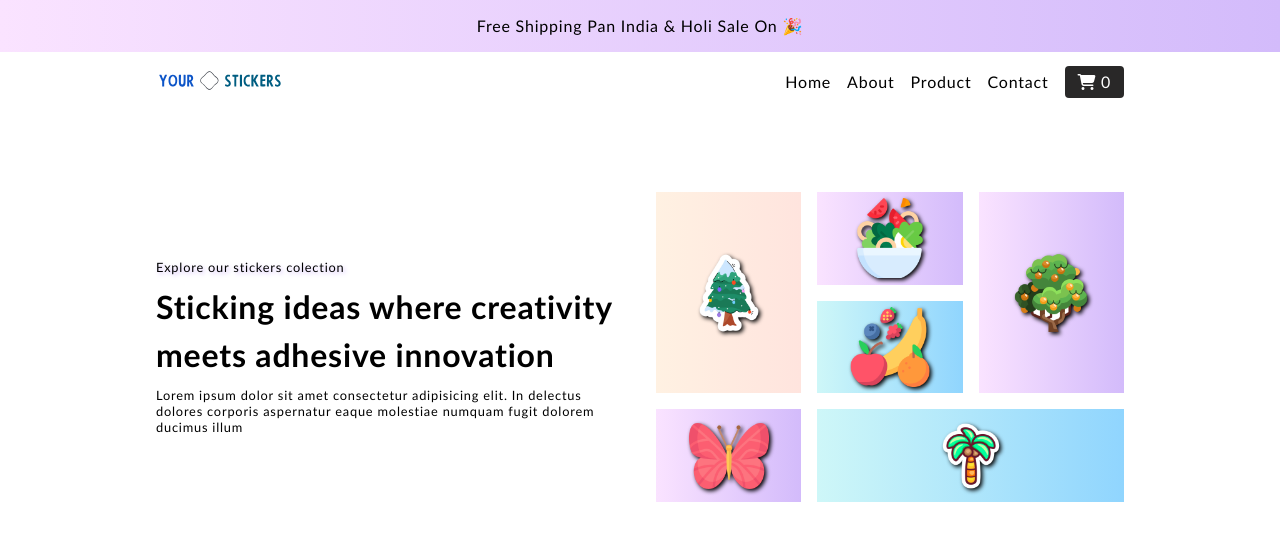
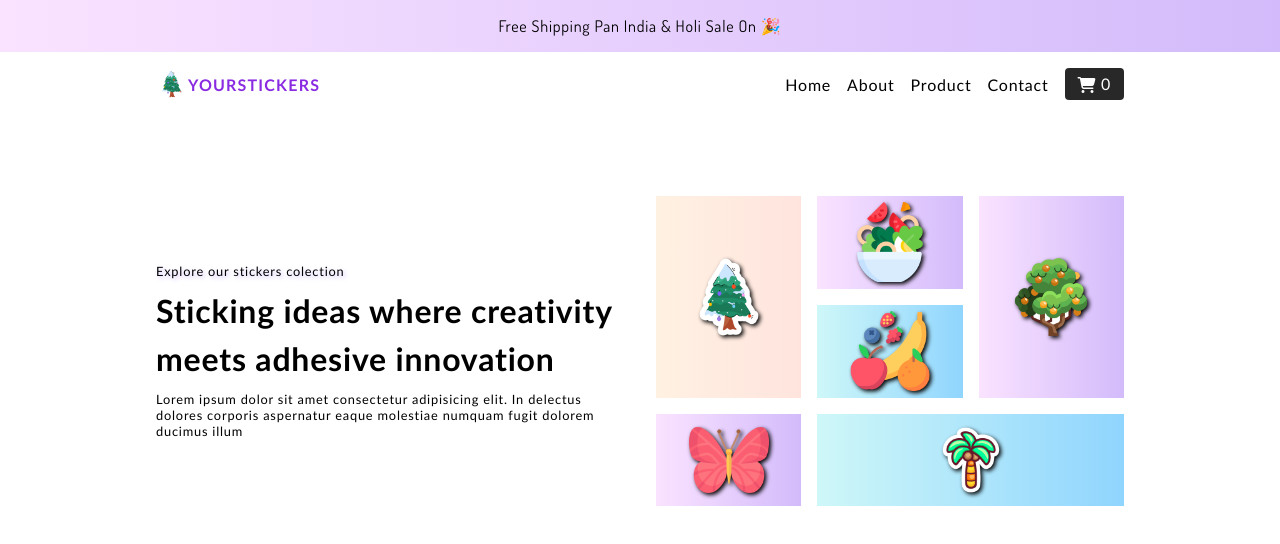
Before and after one commit to Vikaspokhriyal20/yourstickers, a website built with Vite: page index.html in a window 1280 px wide. Built offline with nearby package versions, Linux system fonts and the light colour scheme; a web font is replaced by a local one.

Commit message:
set logo

```diff
--- a/index.html
+++ b/index.html
@@ -22,8 +22,9 @@
   <nav class="navbar">
     <div class="container navbar-content">
       <div class="logo">
-        <a href="/">
-          <img src="/public/yourstickers-logo.svg" alt="logosvg" class="logo-img">
+        <a href="/" class="flex">
+          <img src="public/images/christmas-tree.png" alt="img" class="mylogo">
+          <h4 class="logo-txt">YOURSTICKERS</h4>
         </a>
       </div>
 
--- a/style.css
+++ b/style.css
@@ -29,6 +29,13 @@ li
   list-style: none;
 }
 
+.flex
+{
+  display: flex;
+  justify-content: center;
+  align-items: center;
+}
+
 
 .top-header
 {
@@ -43,6 +50,7 @@ li
   color: #000;
   text-transform: capitalize;
   text-align: center;
+  font-family: dosis;
 }
 
 /* navbar style */
@@ -52,6 +60,17 @@ li
   display: flex;
   justify-content: space-between;
   align-items: center;
+}
+
+.mylogo
+{
+  width: 2rem;
+}
+
+.logo-txt
+{
+  letter-spacing: 1.2px;
+  color: blueviolet;
 }
 
 .logo .logo-img
```
Also changed, not shown: public/images/icons8-bee-50.png (added).
